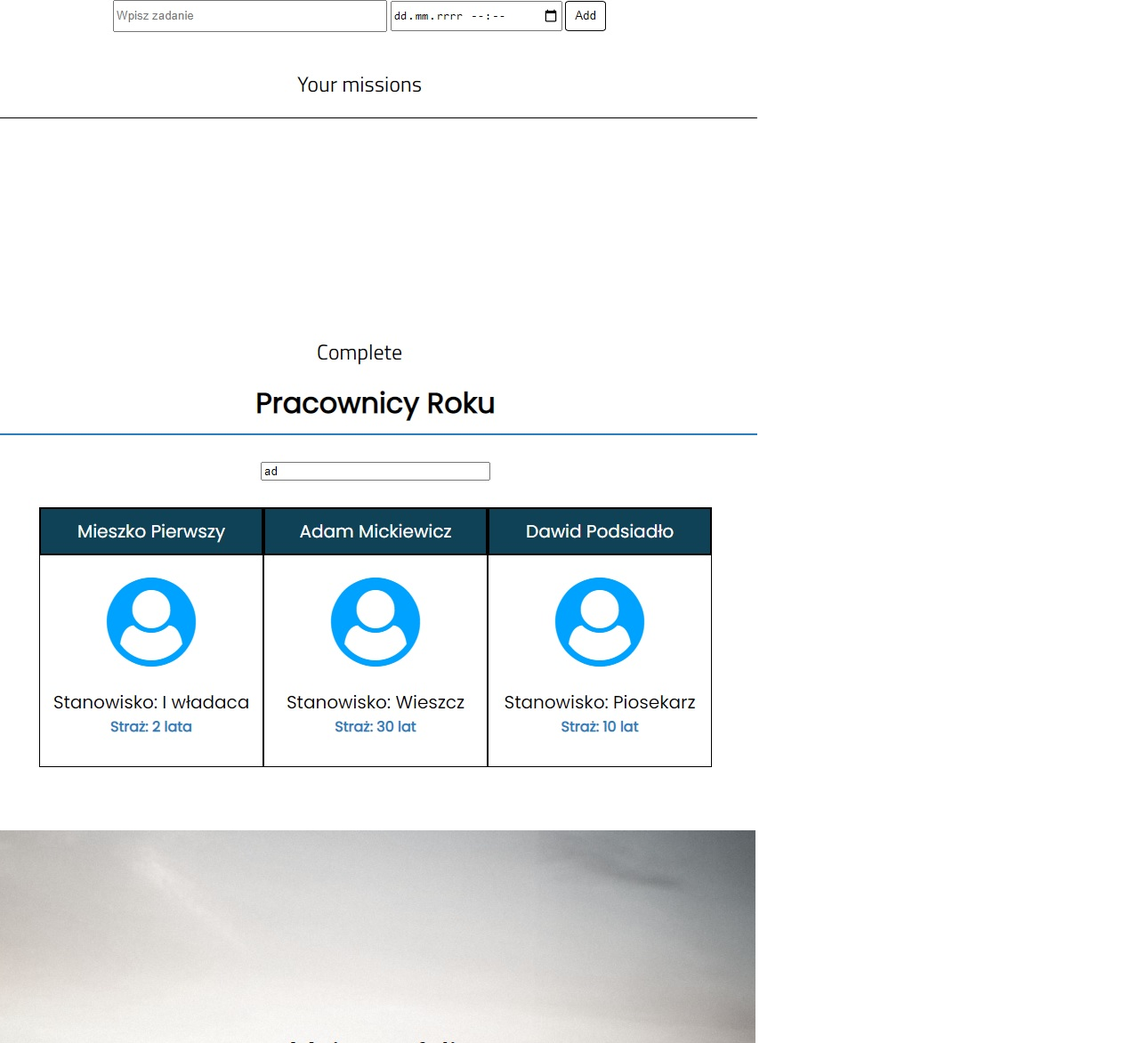
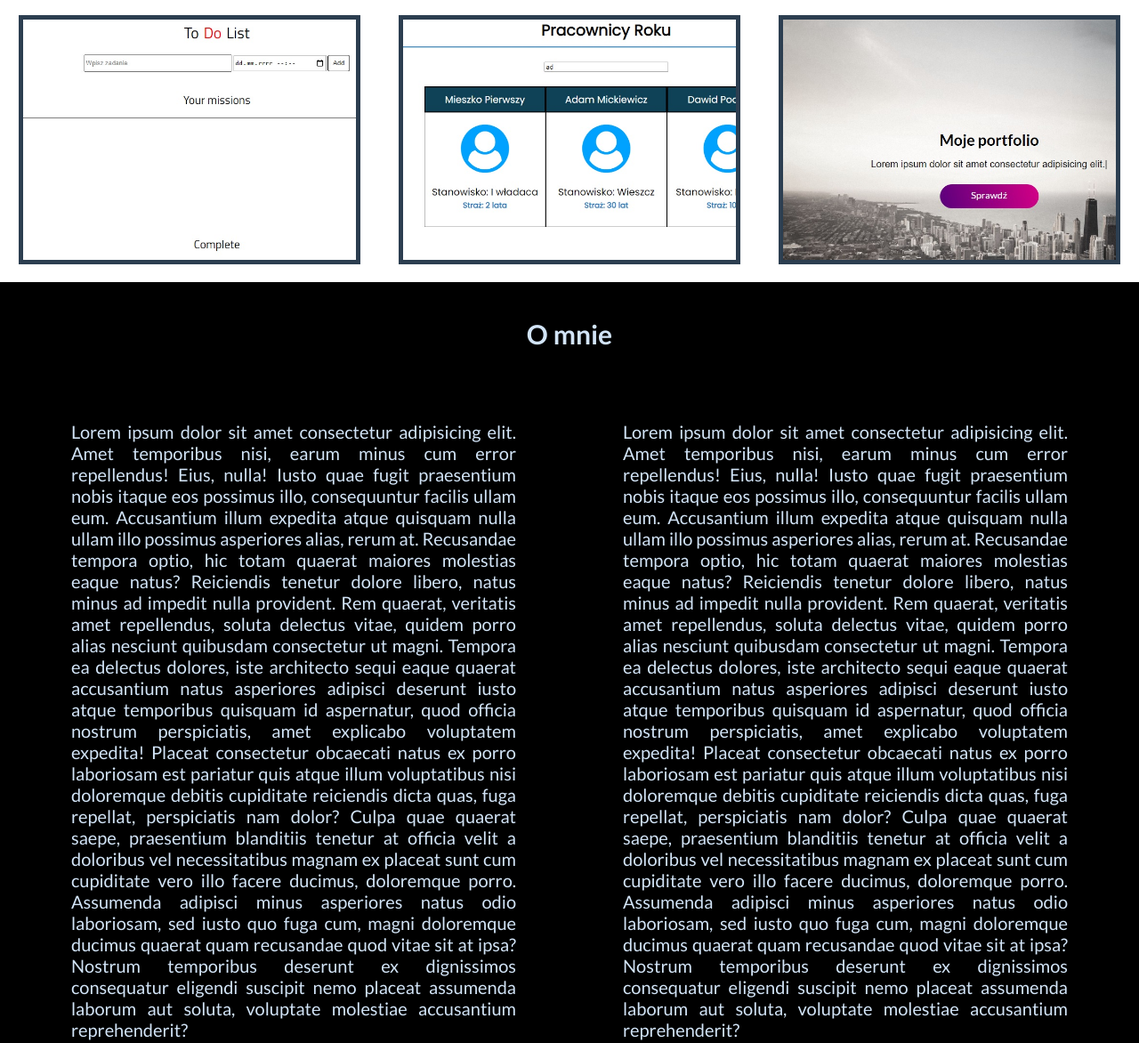
Before and after one commit to kpietryga/kpietryga.github.io, a plain HTML site: page index.html in a window 1280 px wide. Shown: the part 1209-2381 px from the top of the page at 89% size. Drawn offline with Linux system fonts and the light colour scheme.

Commit message:
kolejne
kolejne

```diff
--- a/index.html
+++ b/index.html
@@ -33,51 +33,120 @@
         <section id="portfolio">
             <h1>Moje prace</h1>
 
-            <div class="obrazy1">
-                <div class="zdj"><img src="img/gwiazdy.jpg" alt=""></div>
-                <div class="zdj"><img src="img/gra.jpg" alt=""></div>
-                <div class="zdj"><img src="img/komentarze.jpg" alt=""></div>
+            <div class="obrazy">
+                <div class="zdj z1"></div>
+                <div class="zdj z2"></div>
+                <div class="zdj z3"></div>
             </div>
-            <div class="obrazy2">
-                <div class="zdj"><img src="img/Todolist.jpg" alt=""></div>
-                <div class="zdj"><img src="img/pracownicy.jpg" alt=""></div>
-                <div class="zdj"><img src="img/ostatni.jpg" alt=""></div>
+            <div class="obrazy">
+                <div class="zdj z4"></div>
+                <div class="zdj z5"></div>
+                <div class="zdj z6"></div>
             </div>
 
         </section>
         <section id="a">
 
+            <h1>O mnie</h1>
+
+            <div class="opi">
+
+                <div class="o1">
                     <p>
-                Lorem ipsum dolor sit amet consectetur adipisicing elit. Amet temporibus nisi, earum minus cum error
-                repellendus! Eius, nulla! Iusto quae fugit praesentium nobis itaque eos possimus illo, consequuntur
+                        Lorem ipsum dolor sit amet consectetur adipisicing elit. Amet temporibus nisi, earum minus cum
+                        error
+                        repellendus! Eius, nulla! Iusto quae fugit praesentium nobis itaque eos possimus illo,
+                        consequuntur
                         facilis
-                ullam eum. Accusantium illum expedita atque quisquam nulla ullam illo possimus asperiores alias, rerum
+                        ullam eum. Accusantium illum expedita atque quisquam nulla ullam illo possimus asperiores alias,
+                        rerum
                         at.
-                Recusandae tempora optio, hic totam quaerat maiores molestias eaque natus? Reiciendis tenetur dolore
+                        Recusandae tempora optio, hic totam quaerat maiores molestias eaque natus? Reiciendis tenetur
+                        dolore
                         libero,
-                natus minus ad impedit nulla provident. Rem quaerat, veritatis amet repellendus, soluta delectus vitae,
+                        natus minus ad impedit nulla provident. Rem quaerat, veritatis amet repellendus, soluta delectus
+                        vitae,
                         quidem
-                porro alias nesciunt quibusdam consectetur ut magni. Tempora ea delectus dolores, iste architecto sequi
+                        porro alias nesciunt quibusdam consectetur ut magni. Tempora ea delectus dolores, iste
+                        architecto
+                        sequi
                         eaque
-                quaerat accusantium natus asperiores adipisci deserunt iusto atque temporibus quisquam id aspernatur,
+                        quaerat accusantium natus asperiores adipisci deserunt iusto atque temporibus quisquam id
+                        aspernatur,
                         quod
-                officia nostrum perspiciatis, amet explicabo voluptatem expedita! Placeat consectetur obcaecati natus ex
+                        officia nostrum perspiciatis, amet explicabo voluptatem expedita! Placeat consectetur obcaecati
+                        natus ex
                         porro
-                laboriosam est pariatur quis atque illum voluptatibus nisi doloremque debitis cupiditate reiciendis
+                        laboriosam est pariatur quis atque illum voluptatibus nisi doloremque debitis cupiditate
+                        reiciendis
                         dicta
                         quas,
-                fuga repellat, perspiciatis nam dolor? Culpa quae quaerat saepe, praesentium blanditiis tenetur at
+                        fuga repellat, perspiciatis nam dolor? Culpa quae quaerat saepe, praesentium blanditiis tenetur
+                        at
                         officia
                         velit
                         a doloribus vel necessitatibus magnam ex placeat sunt cum cupiditate vero illo facere ducimus,
                         doloremque
                         porro.
-                Assumenda adipisci minus asperiores natus odio laboriosam, sed iusto quo fuga cum, magni doloremque
+                        Assumenda adipisci minus asperiores natus odio laboriosam, sed iusto quo fuga cum, magni
+                        doloremque
                         ducimus
-                quaerat quam recusandae quod vitae sit at ipsa? Nostrum temporibus deserunt ex dignissimos consequatur
+                        quaerat quam recusandae quod vitae sit at ipsa? Nostrum temporibus deserunt ex dignissimos
+                        consequatur
                         eligendi
-                suscipit nemo placeat assumenda laborum aut soluta, voluptate molestiae accusantium reprehenderit?
+                        suscipit nemo placeat assumenda laborum aut soluta, voluptate molestiae accusantium
+                        reprehenderit?
                     </p>
+                </div>
+
+                <div class="o2">
+                    <p>
+                        Lorem ipsum dolor sit amet consectetur adipisicing elit. Amet temporibus nisi, earum minus cum
+                        error
+                        repellendus! Eius, nulla! Iusto quae fugit praesentium nobis itaque eos possimus illo,
+                        consequuntur
+                        facilis
+                        ullam eum. Accusantium illum expedita atque quisquam nulla ullam illo possimus asperiores alias,
+                        rerum
+                        at.
+                        Recusandae tempora optio, hic totam quaerat maiores molestias eaque natus? Reiciendis tenetur
+                        dolore
+                        libero,
+                        natus minus ad impedit nulla provident. Rem quaerat, veritatis amet repellendus, soluta delectus
+                        vitae,
+                        quidem
+                        porro alias nesciunt quibusdam consectetur ut magni. Tempora ea delectus dolores, iste
+                        architecto
+                        sequi
+                        eaque
+                        quaerat accusantium natus asperiores adipisci deserunt iusto atque temporibus quisquam id
+                        aspernatur,
+                        quod
+                        officia nostrum perspiciatis, amet explicabo voluptatem expedita! Placeat consectetur obcaecati
+                        natus ex
+                        porro
+                        laboriosam est pariatur quis atque illum voluptatibus nisi doloremque debitis cupiditate
+                        reiciendis
+                        dicta
+                        quas,
+                        fuga repellat, perspiciatis nam dolor? Culpa quae quaerat saepe, praesentium blanditiis tenetur
+                        at
+                        officia
+                        velit
+                        a doloribus vel necessitatibus magnam ex placeat sunt cum cupiditate vero illo facere ducimus,
+                        doloremque
+                        porro.
+                        Assumenda adipisci minus asperiores natus odio laboriosam, sed iusto quo fuga cum, magni
+                        doloremque
+                        ducimus
+                        quaerat quam recusandae quod vitae sit at ipsa? Nostrum temporibus deserunt ex dignissimos
+                        consequatur
+                        eligendi
+                        suscipit nemo placeat assumenda laborum aut soluta, voluptate molestiae accusantium
+                        reprehenderit?
+                    </p>
+                </div>
+            </div>
 
         </section>
         <section id="contact">
--- a/style.scss
+++ b/style.scss
@@ -37,10 +37,11 @@ body {
 
     header {
         background: url(img/work2.jpg);
+        background-size: cover;
         height: 95vh;
         text-align: center;
 
-        color: white;
+        color: #D2E4F7;
 
 
         div.foto {
@@ -65,22 +66,86 @@ body {
 
     section#portfolio {
 
+        background-color: white;
+
         h1 {
             text-align: center;
             padding: 30px;
             font-size: 30px;
-            color: #2c3e50;
+            color: #D2E4F7;
+            background-color: black;
         }
 
-        .obrazy1 {
+        .obrazy {
             display: flex;
             justify-content: space-around;
+            margin: 20px 0;
 
-            .zdj img {
+            .z1 {
+                background: url(img/gwiazdy.jpg);
+            }
+
+            .z2 {
+                background: url(img/gra.jpg);
+            }
+
+            .z3 {
+                background: url(img/komentarze.jpg);
+            }
+
+            .z4 {
+                background: url(img/Todolist.jpg);
+            }
+
+            .z5 {
+                background: url(img/pracownicy.jpg);
+            }
+
+            .z6 {
+                background: url(img/ostatni.jpg);
+            }
+
+            .zdj {
                 width: 30vw;
+                height: 35vh;
+                border: 5px solid #2c3e50;
+                background-size: cover;
+
+                img {
+                    width: 100%;
+                }
+            }
+
+
+        }
+
+
+    }
+
+    section#a {
+        background-color: black;
+        color: #D2E4F7;
+        text-align: justify;
+        padding: 20px;
+
+        h1 {
+            text-align: center;
+            margin: 20px;
+            font-size: 30px;
+
+        }
+
+        .opi {
+            display: flex;
+
+            div {
+                margin: 60px;
+                font-size: 20px;
+                ;
             }
         }
 
 
     }
+
 }
```
Also changed, not shown: style.css. Lines whose indentation alone changed are shown as unchanged.
